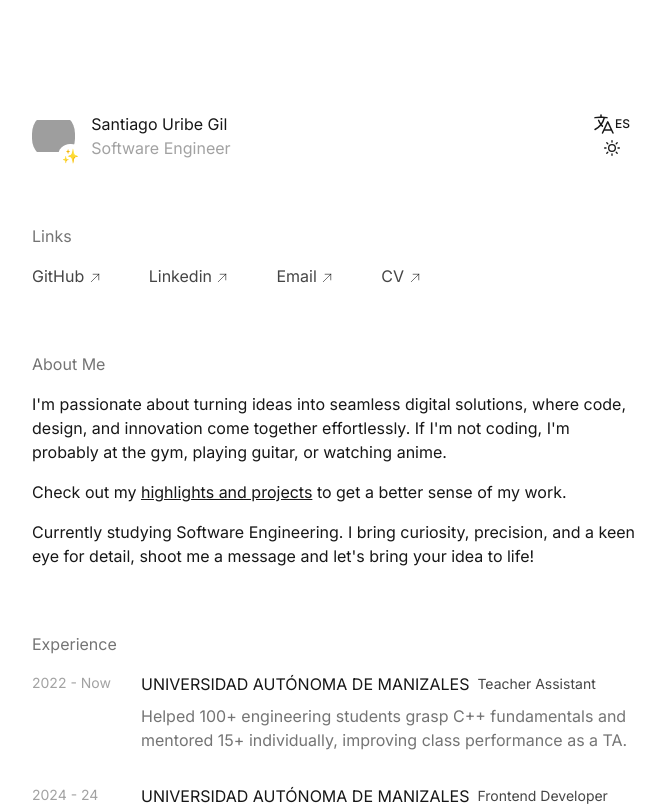
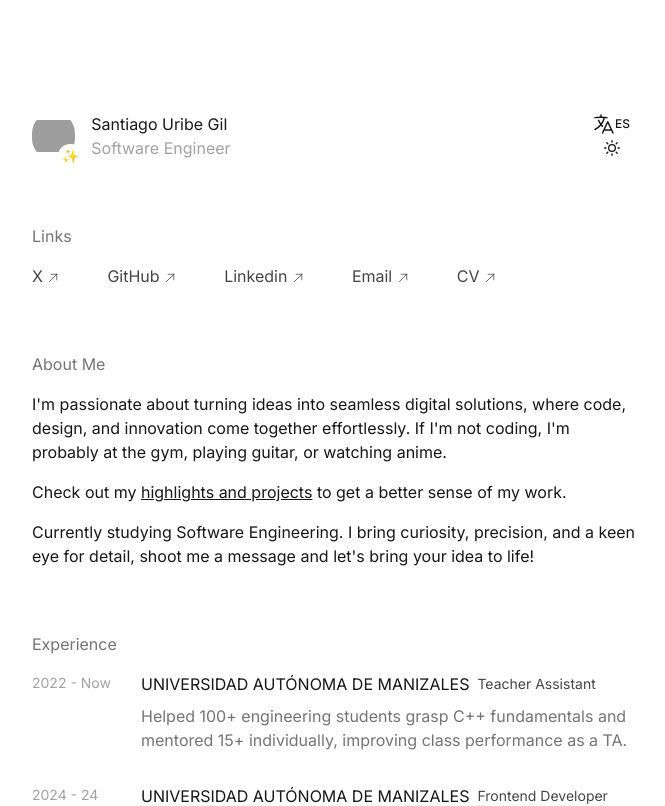
Before and after one commit to santi-ug/santiu, a Next.js app: page /en in a window 1280 px wide. Shown: the top 806 px of the page, without its empty margins (304-969 px from the left). Built offline with nearby package versions, Linux system fonts and the light colour scheme; grey boxes are pictures that could not be loaded.

Commit message:
added twitter (x, lol) link

```diff
--- a/messages/en.json
+++ b/messages/en.json
@@ -7,7 +7,8 @@
 		"Github": "GitHub",
 		"Linkedin": "Linkedin",
 		"Email": "Email",
-		"CV": "CV"
+		"CV": "CV",
+		"X": "X"
 	},
 	"About": {
 		"title": "About Me",
--- a/messages/es.json
+++ b/messages/es.json
@@ -7,7 +7,8 @@
 		"Github": "GitHub",
 		"Linkedin": "Linkedin",
 		"Email": "Correo Electrónico",
-		"CV": "CV"
+		"CV": "CV",
+		"X": "X"
 	},
 	"About": {
 		"title": "Acerca de mí",
--- a/src/app/[locale]/page.tsx
+++ b/src/app/[locale]/page.tsx
@@ -29,6 +29,7 @@ function Contact() {
 					'md:flex md:flex-row md:items-center md:gap-12'
 				)}
 			>
+				<ContactLink href='https://x.com/hate_santi' title='X' />
 				<ContactLink href='https://github.com/santi-ug' title='Github' />
 				<ContactLink
 					href='https://www.linkedin.com/in/santiuribeg'
```
